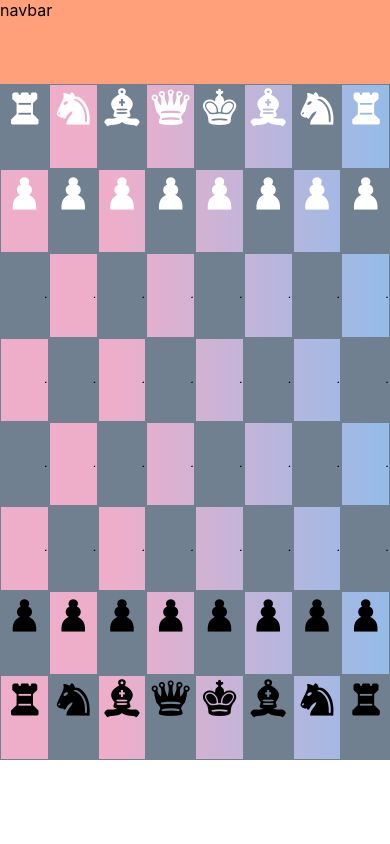
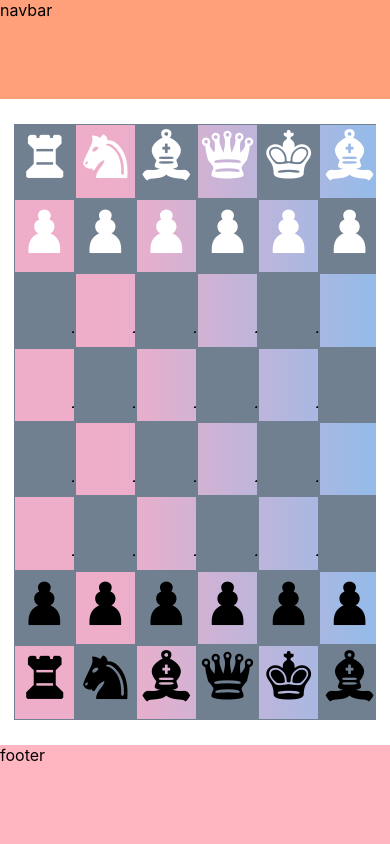
Before and after one commit to WashimNeupane/javaScriptChess, a React app: page / in a window 390 px wide. Built offline with nearby package versions, Linux system fonts and the light colour scheme.

Commit message:
Mobile UI improvement

```diff
--- a/public/index.css
+++ b/public/index.css
@@ -23,6 +23,7 @@ body {
   display: grid;
   grid-gap:10px;
   grid-template-columns: 2fr 1fr;
+  grid-template-rows: 1fr;
   grid-template-areas:
     "board gamestats";
 }
@@ -30,8 +31,6 @@ body {
   border: 1px solid slategrey;
 }
 .gameboard{
-  min-width: 200px;
-  min-height: 500px;
   background: linear-gradient(90deg, rgba(238,174,202,1) 29%, rgba(148,187,233,1) 100%);
   font-family: chessPiece;
   text-align: center;
@@ -60,13 +59,13 @@ body {
 }
 
 .root {
+  height: 100vh;
   min-height: 400px;
   min-width: 1000px;
-  height: 100vh;
   grid-gap:10px;
   display: grid;
     grid-template-columns: 2fr 7fr;
-    grid-template-rows:1fr 10fr 1fr;
+    grid-template-rows:1fr 6fr 1fr;
     grid-template-areas:
     /* Only change code below this line */
       "header header"
@@ -76,36 +75,35 @@ body {
 }
 
 @media (max-width:700px){
+
   .root{
-  min-height: 400px;
+  min-height: 300px;
   min-width: 200px;
   grid-template-columns: 1fr;
-  grid-template-rows: 0vh 10vh 80vh 0vh;
-  grid-gap:0px;
+  grid-template-rows:1fr 6fr 1fr;
+  grid-gap:3%;
   grid-template-areas:
-    "header"
     "advert"
     "content"
     "footer";
   }
-  .footer{
-      display: none;
-  }
-  .header{
-    display: none;
-  }
 
   .chessboardContainer{
-  grid-template-columns: 1fr;
-  grid-template-areas:
-    "board";
+    grid-template-columns: 1fr 100fr 1fr;
+    grid-template-areas:
+      "advert board stats";
+    }
+  .title{
+    display: none;
   }
 
   .gameboard{
     border-radius: 0%;
-  font-size:calc(40px + 1vw);
+    font-size: calc(7vh);
   }
+
+
   .stats{
-      display: none;
+    display: none;
   }
 }
```
